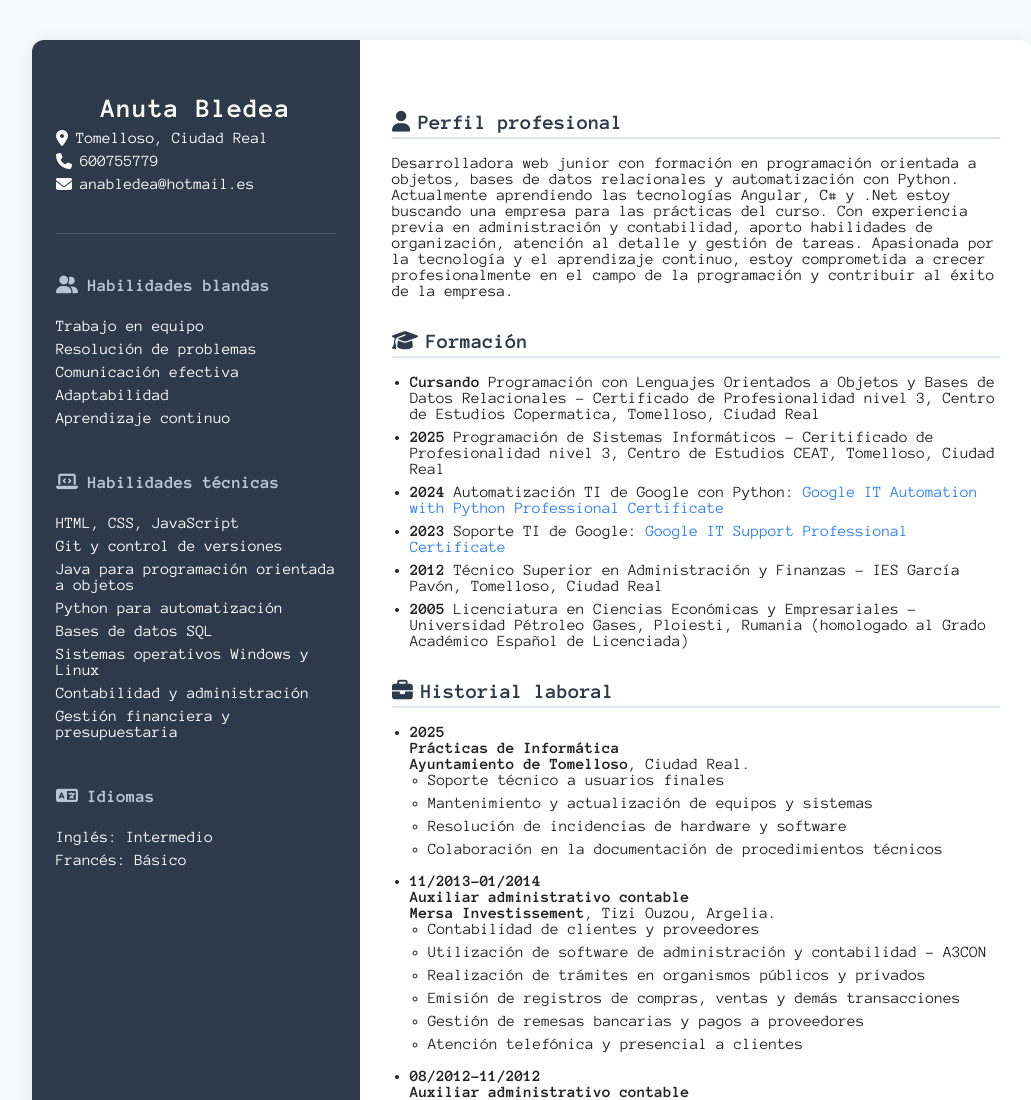
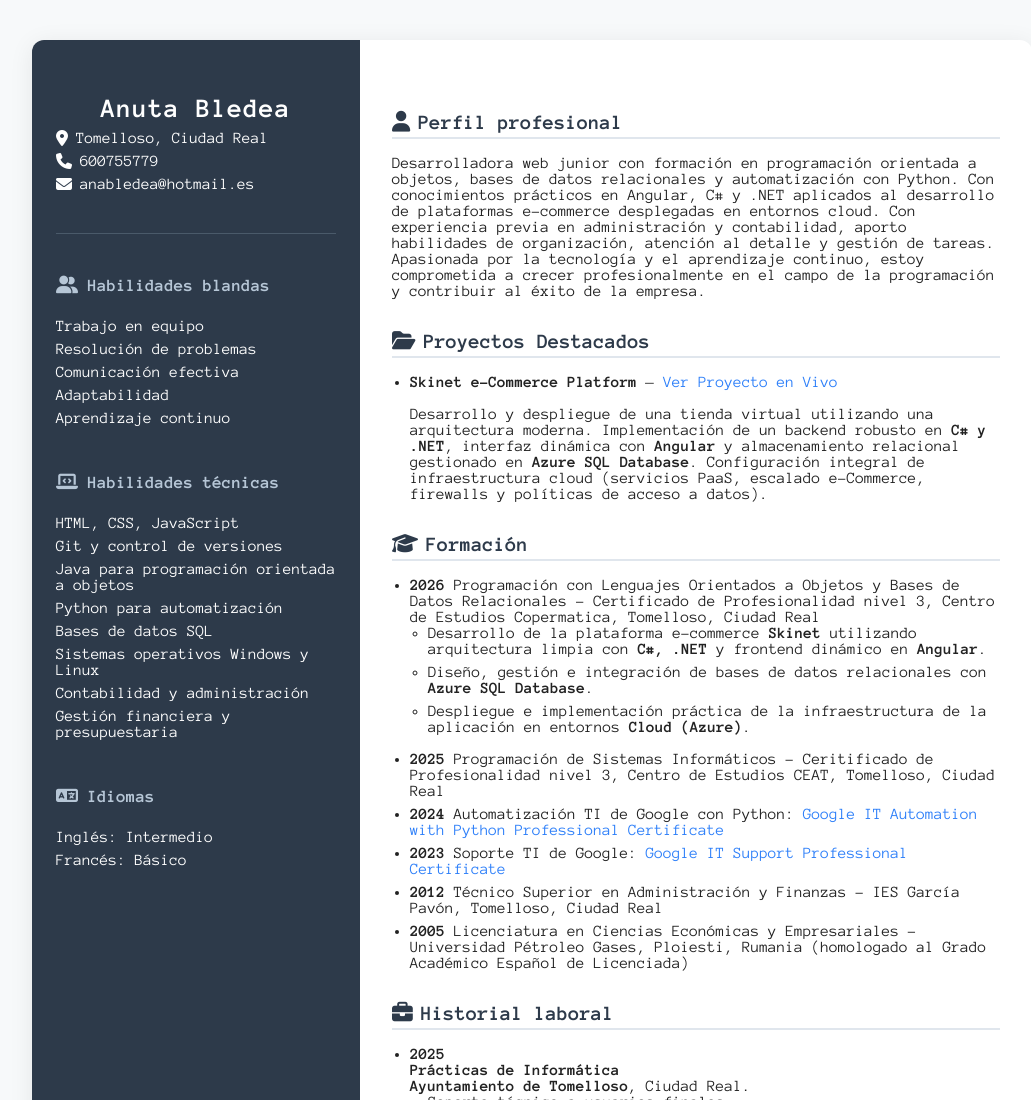
Before and after one commit to Anua472/Curriculum, a plain HTML site: page index.html in a window 1280 px wide. Shown: the top 1100 px of the page, without its empty margins (108-1139 px from the left). Drawn offline with Linux system fonts and the light colour scheme.

Commit message:
Actualizae CV

```diff
--- a/index.html
+++ b/index.html
@@ -58,8 +58,8 @@
           <p>
             Desarrolladora web junior con formación en programación orientada a
             objetos, bases de datos relacionales y automatización con Python.
-            Actualmente aprendiendo las tecnologías Angular, C# y .Net estoy
-            buscando una empresa para las prácticas del curso. Con experiencia
+            Con conocimientos prácticos en Angular, C# y .NET aplicados al desarrollo de plataformas e-commerce desplegadas en entornos cloud.
+            Con experiencia
             previa en administración y contabilidad, aporto habilidades de
             organización, atención al detalle y gestión de tareas. Apasionada
             por la tecnología y el aprendizaje continuo, estoy comprometida a
@@ -67,15 +67,32 @@
             al éxito de la empresa.
           </p>
         </section>
+        <section class="proyectos">
+          <h2><i class="fa fa-folder-open"></i> Proyectos Destacados</h2>
+          <ul>
+            <li>
+              <strong>Skinet e-Commerce Platform</strong> —
+              <a href="https://skinet-gxfhfkeja3fcdrdv.swedencentral-01.azurewebsites.net/shop" target="_blank">Ver Proyecto en Vivo</a>
+              <p>
+                Desarrollo y despliegue de una tienda virtual utilizando una arquitectura moderna. Implementación de un backend robusto en <strong>C# y .NET</strong>, interfaz dinámica con <strong>Angular</strong> y almacenamiento relacional gestionado en <strong>Azure SQL Database</strong>. Configuración integral de infraestructura cloud (servicios PaaS, escalado e-Commerce, firewalls y políticas de acceso a datos).
+              </p>
+            </li>
+          </ul>
+        </section>
 
         <section>
           <h2><i class="fa fa-graduation-cap"></i> Formación</h2>
           <ul>
             <li>
-              <strong>Cursando</strong> Programación con Lenguajes Orientados a
+              <strong>2026</strong> Programación con Lenguajes Orientados a
               Objetos y Bases de Datos Relacionales - Certificado de
               Profesionalidad nivel 3, Centro de Estudios Copermatica,
               Tomelloso, Ciudad Real
+              <ul>
+                <li>Desarrollo de la plataforma e-commerce <strong>Skinet</strong> utilizando arquitectura limpia con <strong>C#, .NET</strong> y frontend dinámico en <strong>Angular</strong>.</li>
+                <li>Diseño, gestión e integración de bases de datos relacionales con <strong>Azure SQL Database</strong>.</li>
+                <li>Despliegue e implementación práctica de la infraestructura de la aplicación en entornos <strong>Cloud (Azure)</strong>.</li>
+              </ul>
             </li>
             <li>
               <strong>2025</strong> Programación de Sistemas Informáticos -
```
